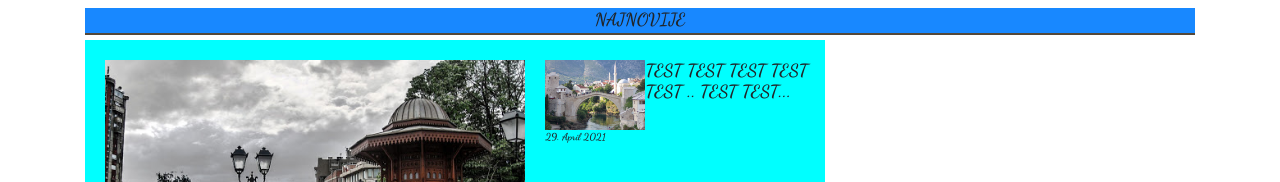
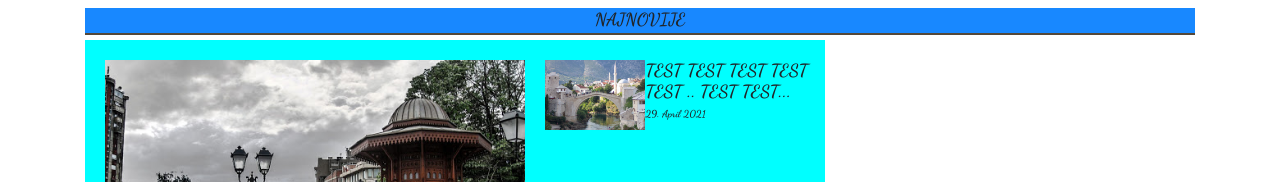
Before and after one commit to KadirZukorlic/SNews, a React (Create React App) app: page / in a window 1280 px wide. Shown: the part 567-749 px from the top of the page. Built offline with nearby package versions, Linux system fonts and the light colour scheme; a web font is replaced by a local one.

Commit message:
text position fixed

```diff
--- a/src/components/Secondary.js
+++ b/src/components/Secondary.js
@@ -40,9 +40,11 @@ const Secondary = () => {
               alt="sandzak vijesti"
               className="secondary__right-img"
             />
+            <div style={{display: 'block'}}>
             <h3>TEST TEST TEST TEST TEST .. TEST TEST...</h3>
+            <p>29. April 2021</p>
+            </div>
           </div>
-            <p>29. April 2021</p>
         </div>
       </div>
     </Container>
```
